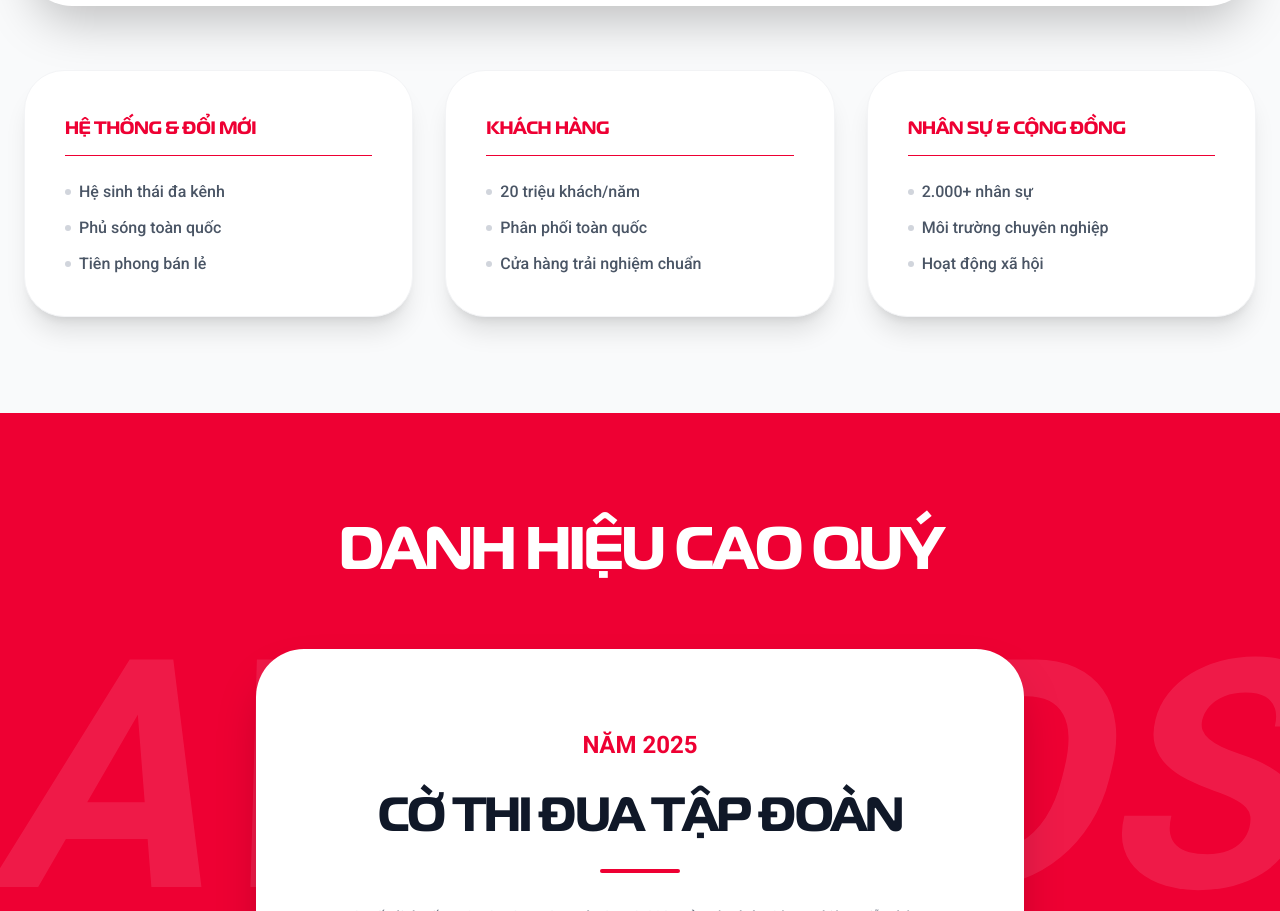
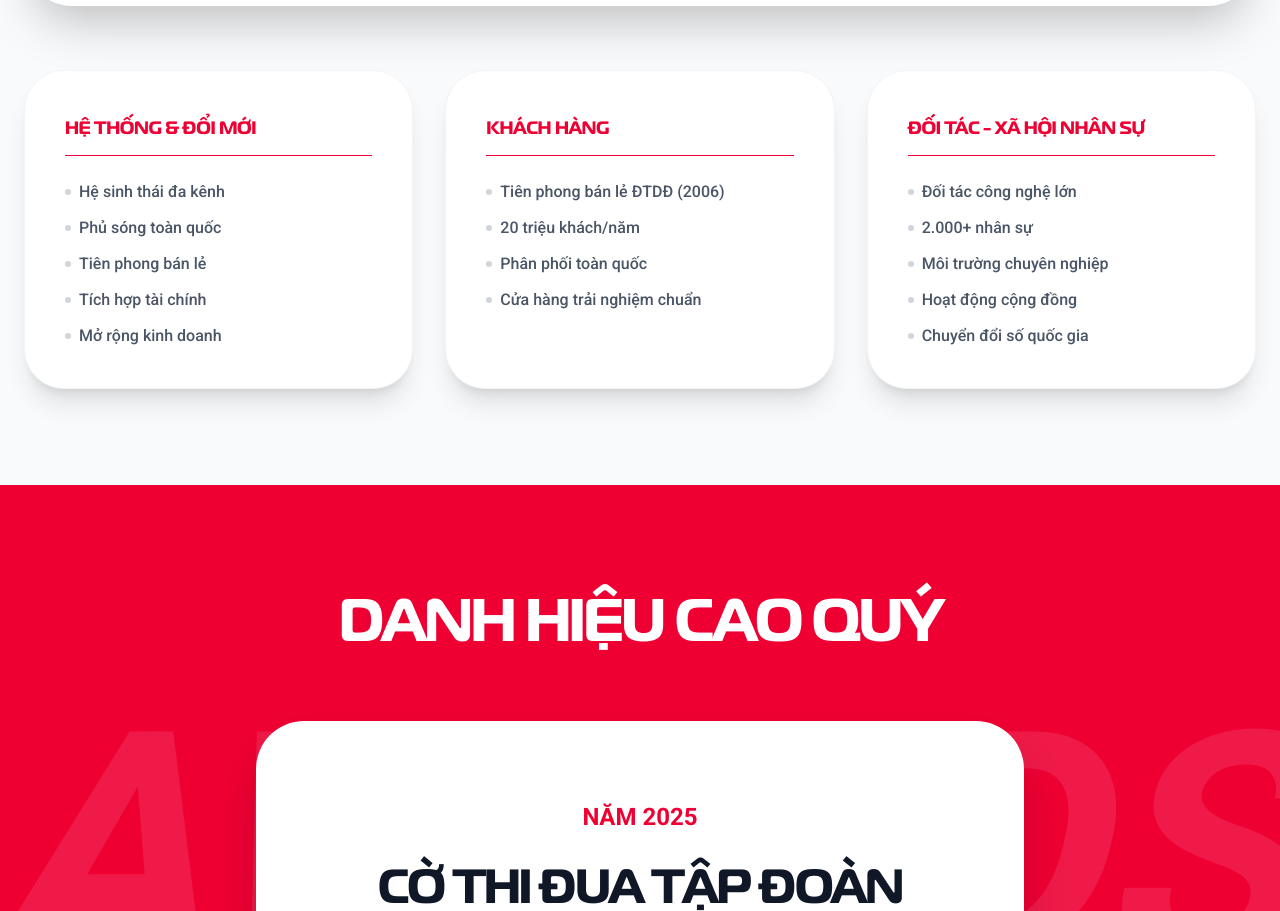
Before and after one commit to nab104/viettel, a Next.js app in the folder frontend/: page /hanh-trinh in a window 1280 px wide. Shown: the part 3176-4087 px from the top of the page. Built offline with nearby package versions, Linux system fonts and the light colour scheme; no server answers.

Commit message:
content: update achievement cards text from reference image

```diff
--- a/frontend/src/app/hanh-trinh/page.tsx
+++ b/frontend/src/app/hanh-trinh/page.tsx
@@ -207,9 +207,9 @@ export default function HanhTrinhPage() {
 
            <div className="grid grid-cols-1 md:grid-cols-3 gap-8 mt-16">
               {[
-                { title: "HỆ THỐNG & ĐỔI MỚI", items: ["Hệ sinh thái đa kênh", "Phủ sóng toàn quốc", "Tiên phong bán lẻ"] },
-                { title: "KHÁCH HÀNG", items: ["20 triệu khách/năm", "Phân phối toàn quốc", "Cửa hàng trải nghiệm chuẩn"] },
-                { title: "NHÂN SỰ & CỘNG ĐỒNG", items: ["2.000+ nhân sự", "Môi trường chuyên nghiệp", "Hoạt động xã hội"] }
+                { title: "HỆ THỐNG & ĐỔI MỚI", items: ["Hệ sinh thái đa kênh", "Phủ sóng toàn quốc", "Tiên phong bán lẻ", "Tích hợp tài chính", "Mở rộng kinh doanh"] },
+                { title: "KHÁCH HÀNG", items: ["Tiên phong bán lẻ ĐTDĐ (2006)", "20 triệu khách/năm", "Phân phối toàn quốc", "Cửa hàng trải nghiệm chuẩn"] },
+                { title: "ĐỐI TÁC - XÃ HỘI NHÂN SỰ", items: ["Đối tác công nghệ lớn", "2.000+ nhân sự", "Môi trường chuyên nghiệp", "Hoạt động cộng đồng", "Chuyển đổi số quốc gia"] }
               ].map((card, idx) => (
                 <div key={idx} className="bg-white p-10 rounded-[2.5rem] shadow-xl border border-gray-100 hover:-translate-y-2 transition-all">
                   <h4 className="text-viettel font-black text-lg mb-6 uppercase tracking-tight border-b pb-4">{card.title}</h4>
```
